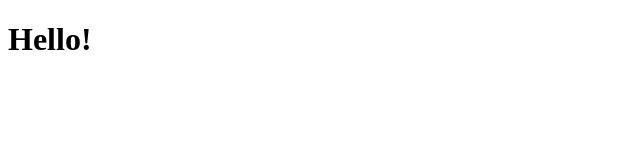
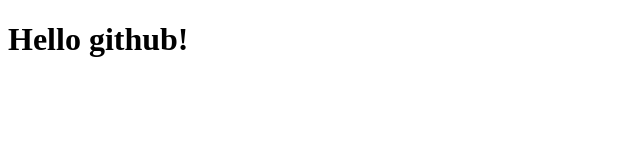
Before and after one commit to mai-mad/mai-mad.github.io, a plain HTML site: page index.html in a window 1280 px wide. Shown: the whole page, without its empty margins (0-640 px from the left). Drawn offline with Linux system fonts and the light colour scheme.

Commit message:
Поменял h1

```diff
--- a/index.html
+++ b/index.html
@@ -5,6 +5,6 @@
     <title></title>
 </head>
 <body>
-<h1>Hello!</h1>
+<h1>Hello github!</h1>
 </body>
 </html>
```
